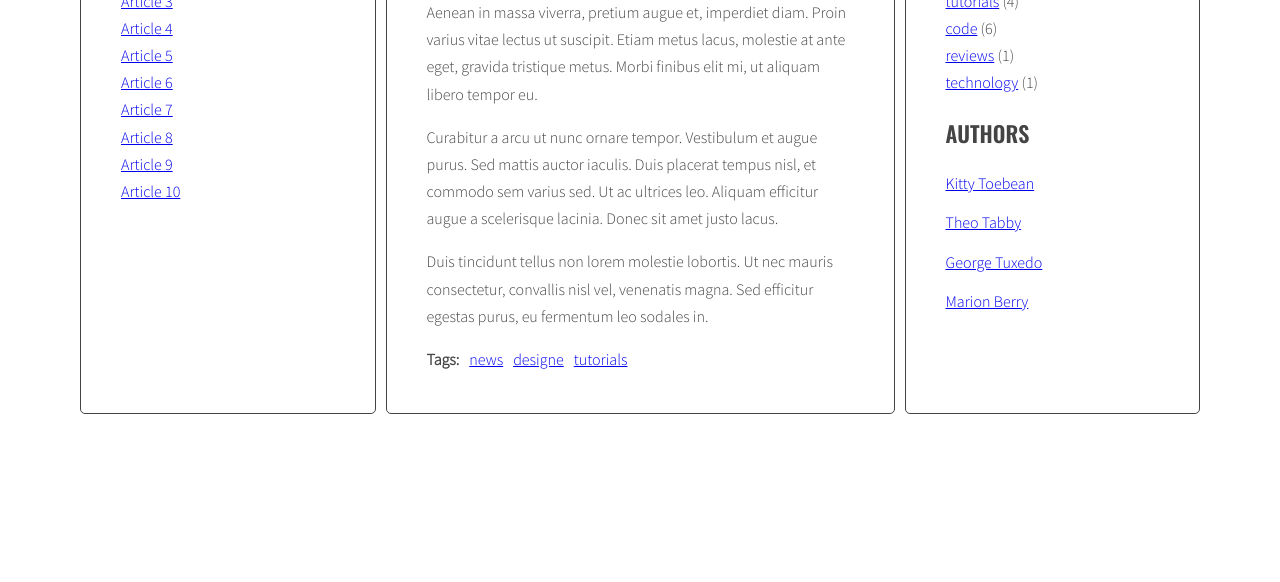
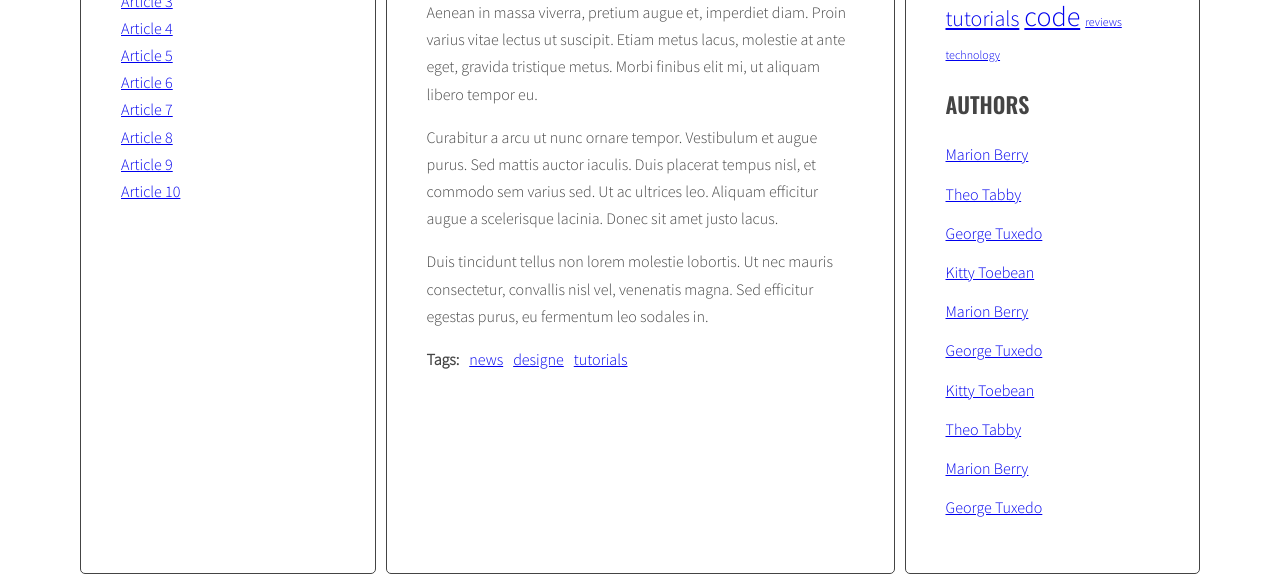
Before and after one commit to iwa-kulczynska/javascript-blog, a website: page index.html in a window 1280 px wide. Shown: the part 425-1007 px from the top of the page. Before the commit the page ends 847 px from the top, so only its background shows below. Drawn offline with nearby package versions, Linux system fonts and the light colour scheme.

Commit message:
finish tag cloud

```diff
--- a/index.html
+++ b/index.html
@@ -195,26 +195,6 @@
               </ul>
               <h2 class="section-title">Authors</h2>
               <ul class="list authors">
-                <li>
-                  <a href="#">
-                    <span class="author-name">Kitty Toebean</span>
-                  </a>
-                </li>
-                <li>
-                  <a href="#">
-                    <span class="author-name">Theo Tabby</span>
-                  </a>
-                </li>
-                <li>
-                  <a href="#">
-                    <span class="author-name">George Tuxedo</span>
-                  </a>
-                </li>
-                <li>
-                  <a href="#">
-                    <span class="author-name">Marion Berry</span>
-                  </a>
-                </li>
               </ul>
             </aside>
           </main>
--- a/js/script.js
+++ b/js/script.js
@@ -48,7 +48,8 @@ const optArticleSelector = '.post',
   optTitleListSelector = '.titles',
   optArticleTagsSelector = '.post-tags .list',
   optArticleAuthorSelector= '.post-author',
-  optTagsListSelector = '.tags.list',
+  // optTagsListSelector = '.tags.list',
+  optAuthorsListSelector = '.list.authors',
   optCloudClassCount = 5,
   optCloudClassPrefix = 'tag-size-';
 
@@ -151,8 +152,9 @@ function generateTags(){
 
       /* add generated code to html variable */
       html = html + linkHTML;
-      /* [NEW] check if this link is NOT already in allTags */
-      if(!allTags.hasOwnProperty(tag)){
+      /* [NEW] check if this link is NOT already in allTags
+        allTags.hasOwnProperty - eslint version */
+      if(!Object.prototype.hasOwnProperty.call(allTags, tag )){
         /* [NEW] add tag to allTags object */
         allTags[tag] = 1;
       } else {
@@ -181,8 +183,7 @@ function generateTags(){
     const calculateClassSizeHtml = 'class=' + optCloudClassPrefix + calculateTagClass(allTags[tag], tagsParams);
     const tagLinkHrefHtml = ' href=#tag-' + tag;
     console.log('calculateClassSize:', calculateClassSizeHtml);
-    const tagCountHTML = ' (' + allTags[tag] + ') ';
-    allTagsHTML += '<li><a ' + calculateClassSizeHtml + tagLinkHrefHtml + '>' + tag + '</a>' + tagCountHTML + '</li>';
+    allTagsHTML += '<li><a ' + calculateClassSizeHtml + tagLinkHrefHtml + '>' + tag + '</a></li>';
   }
   /*[NEW] END LOOP: for each tag in allTags: */
 
@@ -255,11 +256,12 @@ function generateAuthors(){
   /* find all authors */
   const authors = document.querySelectorAll(optArticleSelector);
   /* START LOOP: for every authors: */
+
+  let authorsLinksHtml = '';
   for(let author of authors){
     /* find tags wrapper */
     const authorWrapper = author.querySelector(optArticleAuthorSelector);
     /* make html variable with empty string */
-    let html = '';
     /* get athors from data-athors attribute */
     const authorAttribute = author.getAttribute('data-author');
     console.log(authorAttribute);
@@ -267,13 +269,18 @@ function generateAuthors(){
     const linkHTML = '<p><a href="#author-' + authorAttribute +'">' + authorAttribute + '</a></p>';
     console.log(linkHTML);
 
-    /* add generated code to html variable */
-    html = html + linkHTML;
+    //[NEW] build list of authors links
+    authorsLinksHtml += '<li><a href="#author-' + authorAttribute +'"><span class="author-name">' + authorAttribute +'</span></a></li>';
+
     /* insert HTML of all the links into the tags wrapper */
-    console.log(html);
-    authorWrapper.innerHTML = html;
+    console.log(linkHTML);
+    authorWrapper.innerHTML = linkHTML;
   /* END LOOP: for every authors: */
   }
+
+  // ineerhtml authors
+  const authorsListWrapper = document.querySelector(optAuthorsListSelector);
+  authorsListWrapper.innerHTML = authorsLinksHtml;
 }
 
 generateAuthors();
@@ -305,7 +312,7 @@ function authorClickHandler(event){
   /* END LOOP: for each active tag link */
   }
   /* find all author links with "href" attribute equal to the "href" constant */
-  const hrefAuthors = document.querySelectorAll('href');
+  const hrefAuthors = document.querySelectorAll(authorHref);
   console.log(hrefAuthors);
 
   // /* START LOOP: for each found author tag link */
@@ -315,13 +322,13 @@ function authorClickHandler(event){
     /* END LOOP: for each found tag link */
   }
   // /* execute function "generateTitleLinks" with authors selector as argument */
-  generateTitleLinks('[data-author="' +  optArticleAuthorSelector + '"]');
+  generateTitleLinks('[data-author="' + authorTag + '"]');
 
 }
 
 function addClickListenersToAuthors(){
   /* find all links to authors */
-  const authors = document.querySelectorAll('[href^="#"]');
+  const authors = document.querySelectorAll('[href^="#author-"]');
   console.log(authors);
 
   /* START LOOP: for each link */
--- a/sass/style.scss
+++ b/sass/style.scss
@@ -85,6 +85,13 @@ body {
   }
 }
 
+.list.tags {
+  li {
+    display: inline-block;
+    margin-right: 5px;
+  }
+}
+
 .list-horizontal {
   li {
     display: inline-block;
@@ -123,8 +130,40 @@ body {
   }
 }
 
-/* size fonts for tags */
+/* size fonts for tags
+
+  .tag-size-1,
+  .tag-size-2,
+  .tag-size-3,
+  .tag-size-4,
+  .tag-size-5 {
+    display: inline-block;
+
+  }
+
+*/
 
 .tag-size-1 {
-  font-size: 10px;
+
+  font-size: 12px;
 }
+
+.tag-size-2 {
+
+  font-size: 18px;
+}
+
+.tag-size-3 {
+
+  font-size: 22px;
+}
+
+.tag-size-4 {
+
+  font-size: 28px;
+}
+
+.tag-size-5 {
+
+  font-size: 35px;
+}
```
Also changed, not shown: css/style.css, 1 other file.
